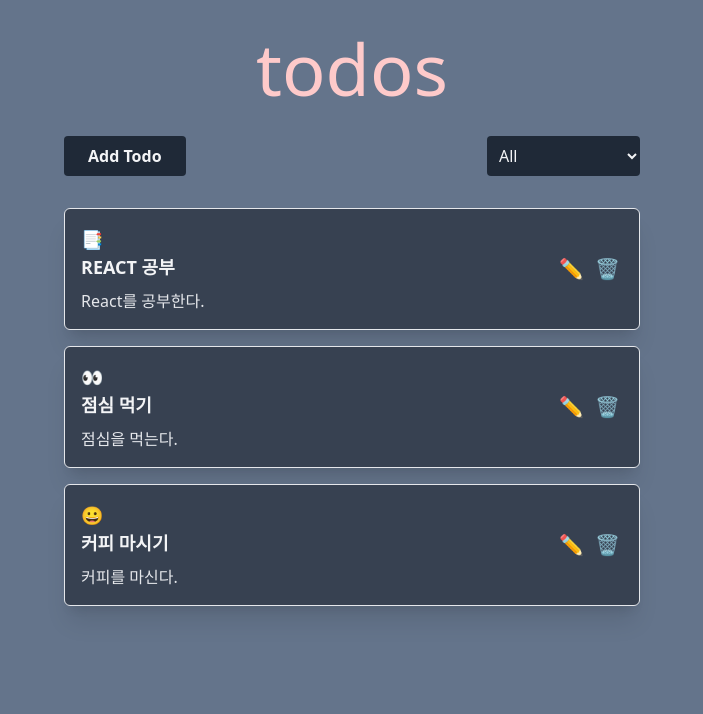
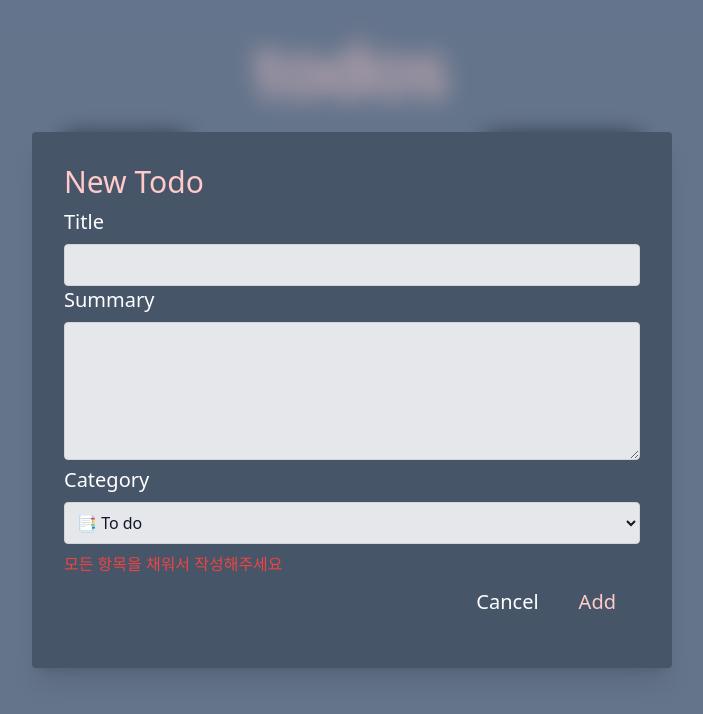
Before and after one commit to zzzdks760/WooriFISA_Academy_Summary, a React (Vite) app in the folder 7.react-todo/: page / in a window 1280 px wide. Both pictures are taken after a click on the button "Add Todo". Shown: the top 714 px of the page, without its empty margins (288-991 px from the left). Built offline with nearby package versions, Linux system fonts and the light colour scheme.

Commit message:
add기능 구현

```diff
--- a/7.react-todo/src/App.jsx
+++ b/7.react-todo/src/App.jsx
@@ -1,4 +1,4 @@
-import React from 'react'
+import React, { useState } from 'react'
 import DefaultLayout from './layouts/DefaultLayout'
 import TodoHeader from './components/todos/TodoHeader'
 import TodoBody from './components/todos/TodoBody'
@@ -25,6 +25,22 @@ const dummyTodos = [
 ]
 
 const App = () => {
+  const [todos, setTodos] = useState(dummyTodos);
+
+  const addTodoHandler = ({ title, summary, category }) => {
+    const newTodo = {
+      id: self.crypto.randomUUID(),
+      title,
+      summary,
+      category
+    };
+
+    // ...todos -> {React}, {점심}, {커피..}
+    // newTodo -> {새로운 todo 데이터..}
+    const updatedTodos = [...todos, newTodo];
+    setTodos(updatedTodos);
+  }
+
   return (
     <DefaultLayout>
       <div>
@@ -36,8 +52,8 @@ const App = () => {
           </div>
         </header>
         <section>
-          <TodoHeader />
-          <TodoBody todos = {dummyTodos}/>
+          <TodoHeader onAdd={addTodoHandler}/>
+          <TodoBody todos={todos}/>
         </section>
       </div>
     </DefaultLayout>
--- /dev/null
+++ b/7.react-todo/src/components/todos/TodoForm.jsx
@@ -0,0 +1,60 @@
+import React, { useEffect, useState } from 'react'
+import { TODO_CATEGORY_ICON } from '@/constants/icon'
+import { enteredTodoFormIsNotEmpty } from '@/utils/utils';
+
+const TodoForm = ({ onAdd, onClose }) => {
+    const [title, setTitle] = useState('');
+    const [summary, setSummary] = useState('');
+    const [category, setCategory] = useState('TODO');
+    const [isFormInvalid, setInvalid] = useState(true);
+
+    const addTodoHandler = () => {
+        onAdd({ title, summary, category });
+        onClose();
+    }
+
+    useEffect(() => {
+        console.log("use Effect called");
+        if (enteredTodoFormIsNotEmpty(title, summary)) {
+            setInvalid(false);
+        } else {
+            setInvalid(true);
+        }
+    }, [title, summary]);
+
+  return (
+    <>
+            <h3 className="text-3xl text-red-200">New Todo</h3>
+            <form className='my-2'>
+                <div>
+                    <label className='block mb-2 text-xl text-white' htmlFor='title'>Title</label>
+                    <input className='w-full p-2 border-[1px] border-gray-300 bg-gray-200 text-gray-900 rounded'
+                           type='text' id='title' value={title} onChange={event => setTitle(event.target.value)} />
+                </div>
+                <div>
+                    <label className='block mb-2 text-xl text-white' htmlFor='summary'>Summary</label>
+                    <textarea className='w-full p-2 border-[1px] border-gray-300 bg-gray-200 text-gray-900 rounded'
+                              id='summary' rows='5' value={summary} onChange={event => setSummary(event.target.value)}/>
+                </div>
+                <div>
+                    <label className='block mb-2 text-xl text-white' htmlFor='category'>Category</label>
+                    <select className='w-full p-2 border-[1px] border-gray-300 bg-gray-200 text-gray-900 rounded'
+                            id='category' value={category} onChange={event => setCategory(event.target.value)} >
+
+                        <option value='TODO'>{TODO_CATEGORY_ICON.TODO} To do</option>
+                        <option value='PROGRESS'>{TODO_CATEGORY_ICON.PROGRESS} On progress</option>
+                        <option value='DONE'>{TODO_CATEGORY_ICON.DONE} Done</option>
+                    </select>
+                </div>
+                {isFormInvalid && <div className='mt-2 text-red-500'>모든 항목을 채워서 작성해주세요</div>}
+
+                <div className='flex justify-end gap-4'>
+                    <button className='text-xl text-white' type='button'>Cancel</button>
+                    <button className='px-6 py-3 text-xl text-red-200' type='button' onClick={addTodoHandler} disabled={isFormInvalid}>Add</button>
+                </div>
+            </form>
+        </>
+  )
+}
+
+export default TodoForm
--- a/7.react-todo/src/components/todos/TodoHeader.jsx
+++ b/7.react-todo/src/components/todos/TodoHeader.jsx
@@ -1,13 +1,25 @@
-import React from 'react'
+import React, { useState } from 'react'
 import TodoFilter from './TodoFilter'
+import Modal from '../ui/Modal'
+import { createPortal } from 'react-dom';
+import TodoForm from './TodoForm';
 
-const TodoHeader = () => {
+const TodoHeader = ({onAdd}) => {
+  const [isOpen, open] = useState(false);
+  const openModal = () => open(true);
+  const closeModal = () => open(false);
   return (
     <div className="flex items-center justify-between mb-2" id="task-control">
     <button className="px-6 py-2 font-semibold text-gray-100 bg-gray-800 border-none rounded cursor-pointer"
-            data-cy="add-todo-button">Add Todo
+            data-cy="add-todo-button"
+            onClick={openModal}>Add Todo
     </button>
-    {/* TodoFilter */}
+    {isOpen && createPortal(
+      <Modal onClose={closeModal}>
+        <TodoForm onAdd = {onAdd} onClose={closeModal}/>
+      </Modal>,
+      document.body)
+    }
     <TodoFilter />
     </div>
   )
--- a/7.react-todo/src/components/todos/TodoItem.jsx
+++ b/7.react-todo/src/components/todos/TodoItem.jsx
@@ -5,7 +5,6 @@ import TodoBody from './TodoBody'
 
 // rafce
 const TodoItem = ({todo}) => {
-  console.log(todo);
   return (
     <li className="flex gap-4 justify-between my-4 py-4 px-4 border-[1px] bg-gray-700 rounded-md shadow-xl">
         <div>
--- /dev/null
+++ b/7.react-todo/src/components/ui/Modal.jsx
@@ -0,0 +1,16 @@
+import React from 'react'
+
+const Modal = ({ children, onClose }) => {
+  return (
+    <>
+        <div data-cy="modal-backdrop" className='fixed top-0 left-0 w-full h-full backdrop-blur-md z-1' onClick={onClose}></div>
+        <div
+            className='fixed z-10 w-1/2 p-8 m-0 transform -translate-x-1/2 -translate-y-1/2 border-none rounded shadow-xl top-1/2 left-1/2 bg-slate-600'
+        >
+            { children }
+        </div>
+    </>
+  )
+}
+
+export default Modal
--- a/7.react-todo/src/layouts/DefaultLayout.jsx
+++ b/7.react-todo/src/layouts/DefaultLayout.jsx
@@ -1,8 +1,5 @@
-import React from 'react'
-
-
+import React, { Children } from 'react'
 // 기본 레이아웃 작성용 컴포넌트
-
 // 합성(Composition)
 const DefaultLayout = ({ children }) => {
   return (
@@ -14,5 +11,4 @@ const DefaultLayout = ({ children }) => {
     </div>
   )
 }
-
 export default DefaultLayout
--- /dev/null
+++ b/7.react-todo/src/utils/utils.js
@@ -0,0 +1,12 @@
+/**
+ *
+ * @param {String} title
+ * @param {String} summary
+ * @returns {Boolean} 입력 폼 항목 중 하나라도 공백이 존재하지 않는지
+ */
+export const enteredTodoFormIsNotEmpty = (title, summary, category) => {
+    if (title.trim().length === 0 || summary.trim().length === 0)
+        return false;
+
+    return true;
+}
```
Also changed, not shown: 7.react-todo/src/components/ui/buttons/Model.jsx (deleted).
